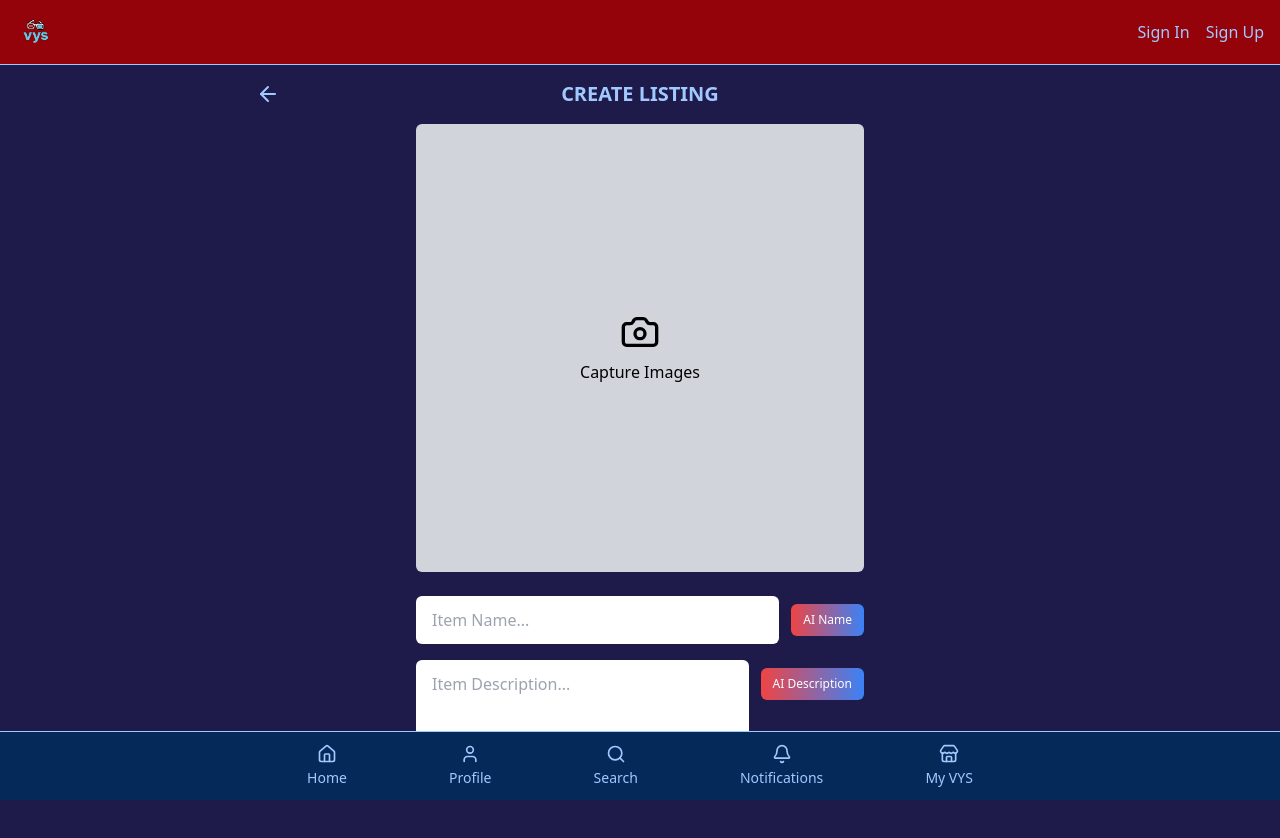
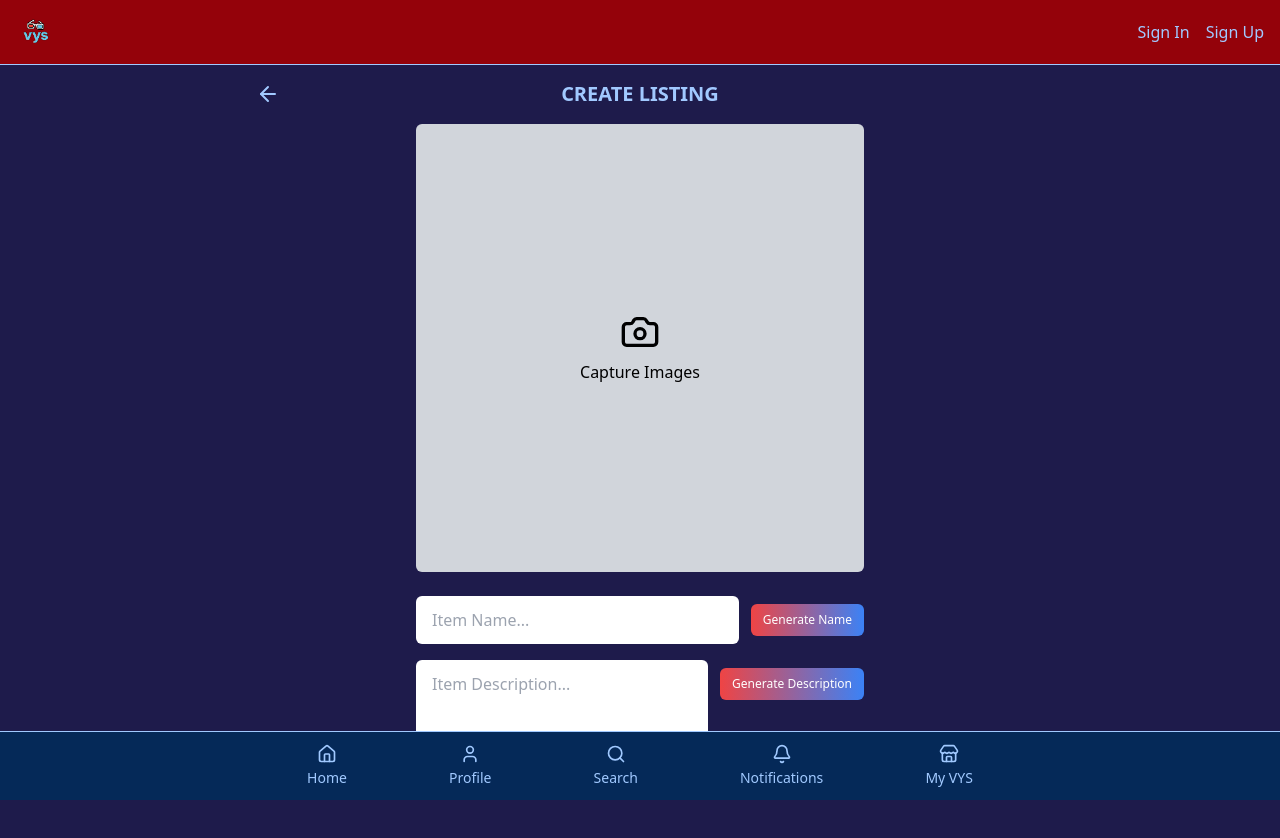
Before and after one commit to Moonwalkert3ch/VYS, a Next.js app in the folder vys-app/: page /create-listing in a window 1280 px wide. Shown: the top 838 px of the page. Built offline with nearby package versions, Linux system fonts and the light colour scheme; no server answers.

Commit message:
created component for menu bar

```diff
--- a/vys-app/src/app/create-listing/page.tsx
+++ b/vys-app/src/app/create-listing/page.tsx
@@ -1,71 +1,8 @@
-'use client';
+import CreateListingPage from "@/components/CreateListingPage";
 
-import { ArrowLeft, Plus, Camera } from 'lucide-react';
-import { useRouter } from 'next/navigation';
-import { useState } from 'react';
-import BottomNavBar from '@/components/BottomNavBar';
 
 export default function CreateListing() {
-  const router = useRouter();
-  const [itemName, setItemName] = useState('');
-  const [itemDescription, setItemDescription] = useState('');
-
   return (
-    <>
-      <main className="min-h-screen w-full bg-indigo-950 text-[#A1C9FF] flex flex-col items-center px-4 pb-32">
-        {/* Header */}
-        <div className="w-full flex items-center justify-between py-4 max-w-screen-md">
-          <button onClick={() => router.back()}>
-            <ArrowLeft className="text-[#A1C9FF] h-6 w-6" />
-          </button>
-          <h1 className="text-lg sm:text-xl font-bold text-center flex-1 -ml-6">CREATE LISTING</h1>
-        </div>
-
-        {/* Capture Images */}
-        <div className="bg-gray-300 w-full aspect-square max-w-md flex flex-col items-center justify-center rounded-md">
-          <Camera className="h-10 w-10 text-black mb-2" />
-          <span className="text-black font-medium">Capture Images</span>
-        </div>
-
-        {/* Form */}
-        <div className="w-full max-w-md mt-6 space-y-4">
-          <div className="flex items-center gap-3">
-            {/* <button className="bg-white p-3 rounded-lg">
-              <Plus className="h-6 w-6 text-indigo-950" />
-            </button> */}
-            <input
-              type="text"
-              value={itemName}
-              onChange={(e) => setItemName(e.target.value)}
-              placeholder="Item Name..."
-              className="flex-grow px-4 py-3 rounded-md text-black placeholder-gray-400 focus:outline-none"
-            />
-            <button className="bg-gradient-to-r from-red-500 to-blue-500 text-white text-xs px-3 py-2 rounded-md">
-              AI Name
-            </button>
-          </div>
-
-          <div className="flex items-start gap-3">
-            <textarea
-              value={itemDescription}
-              onChange={(e) => setItemDescription(e.target.value)}
-              placeholder="Item Description..."
-              className="flex-grow px-4 py-3 rounded-md text-black placeholder-gray-400 focus:outline-none h-28 resize-none"
-            />
-            <button className="bg-gradient-to-r from-red-500 to-blue-500 text-white text-xs px-3 py-2 rounded-md h-fit mt-2">
-              AI Description
-            </button>
-          </div>
-        </div>
-      </main>
-
-      {/* Bottom Navigation Bar */}
-      <BottomNavBar />
-    </>
-  );
+    <CreateListingPage />
+  )
 }
-// This code defines a CreateListing component for a Next.js application.
-// It includes a header with a back button, an image capture area, and a form for entering item details.
-// The bottom navigation bar provides quick access to different sections of the app.
-// The component uses Lucide icons for visual elements and maintains a responsive design with Tailwind CSS classes.
-// The form allows users to input an item name and description, with options for AI-generated suggestions.
--- /dev/null
+++ b/vys-app/src/app/upload-image/page.tsx
@@ -0,0 +1,15 @@
+
+
+export default function UploadImagePage() {
+    return (
+        <main className="min-h-screen w-full bg-indigo-950 text-[#A1C9FF] flex flex-col items-center text-center p-4 pb-32">
+            <div className="w-full max-w-screen-lg flex flex-col items-center gap-4 mt-4 px-4">
+                <h1 className="text-2xl font-bold mb-4">Upload Image</h1>
+                <div className="bg-gray-300 w-full aspect-square max-w-md flex flex-col items-center justify-center rounded-md">
+                    <span className="text-black font-medium">Drag and drop an image here or click to select</span>
+                </div>
+                <p className="text-gray-400 text-sm mt-2">Supported formats: JPG, PNG, GIF</p>
+            </div>
+        </main>
+    );
+}
--- a/vys-app/src/components/BottomNavBar.tsx
+++ b/vys-app/src/components/BottomNavBar.tsx
@@ -1,15 +1,18 @@
 'use client';
 
 import { Home, User, Search, Bell, Store } from 'lucide-react';
+import Link from 'next/link';
 
 export default function BottomNavBar() {
   return (
     <nav className="fixed bottom-0 left-0 w-full bg-[#052958] text-[#A1C9FF] border-t border-[#A1C9FF] z-40">
       <ul className="flex justify-around items-center py-3 max-w-screen-md mx-auto">
-        <li className="flex flex-col items-center text-xs sm:text-sm cursor-pointer">
-          <Home className="h-5 w-5 mb-1" />
-          Home
-        </li>
+        <Link href="/">
+          <li className="flex flex-col items-center text-xs sm:text-sm cursor-pointer">
+            <Home className="h-5 w-5 mb-1" />
+            Home
+          </li>
+        </Link>
         <li className="flex flex-col items-center text-xs sm:text-sm cursor-pointer">
           <User className="h-5 w-5 mb-1" />
           Profile
--- a/vys-app/src/components/CreateListing.tsx
+++ /dev/null
@@ -1,8 +0,0 @@
-// app/create-listing/page.tsx
-export default function CreateListingPage() {
-  return (
-    <div className="text-white">
-      <h1>Create Listing Page</h1>
-    </div>
-  );
-}
--- /dev/null
+++ b/vys-app/src/components/CreateListingPage.tsx
@@ -0,0 +1,72 @@
+// app/create-listing/page.tsx
+'use client';
+
+import { ArrowLeft, Camera } from 'lucide-react';
+import { useRouter } from 'next/navigation';
+import { useState } from 'react';
+import BottomNavBar from '@/components/BottomNavBar';
+
+export default function CreateListingPage() {
+  const router = useRouter();
+  const [itemName, setItemName] = useState('');
+  const [itemDescription, setItemDescription] = useState('');
+
+  return (
+    <>
+      <main className="min-h-screen w-full bg-indigo-950 text-[#A1C9FF] flex flex-col items-center px-4 pb-32">
+        {/* Header */}
+        <div className="w-full flex items-center justify-between py-4 max-w-screen-md">
+          <button onClick={() => router.back()}>
+            <ArrowLeft className="text-[#A1C9FF] h-6 w-6" />
+          </button>
+          <h1 className="text-lg sm:text-xl font-bold text-center flex-1 -ml-6">CREATE LISTING</h1>
+        </div>
+
+        {/* Capture Images */}
+        <div className="bg-gray-300 w-full aspect-square max-w-md flex flex-col items-center justify-center rounded-md">
+          <Camera className="h-10 w-10 text-black mb-2" />
+          <span className="text-black font-medium">Capture Images</span>
+        </div>
+
+        {/* Form */}
+        <div className="w-full max-w-md mt-6 space-y-4">
+          <div className="flex items-center gap-3">
+            {/* <button className="bg-white p-3 rounded-lg">
+              <Plus className="h-6 w-6 text-indigo-950" />
+            </button> */}
+            <input
+              type="text"
+              value={itemName}
+              onChange={(e) => setItemName(e.target.value)}
+              placeholder="Item Name..."
+              className="flex-grow px-4 py-3 rounded-md text-black placeholder-gray-400 focus:outline-none"
+            />
+            <button className="bg-gradient-to-r from-red-500 to-blue-500 text-white text-xs px-3 py-2 rounded-md">
+              Generate Name
+            </button>
+          </div>
+
+          <div className="flex items-start gap-3">
+            <textarea
+              value={itemDescription}
+              onChange={(e) => setItemDescription(e.target.value)}
+              placeholder="Item Description..."
+              className="flex-grow px-4 py-3 rounded-md text-black placeholder-gray-400 focus:outline-none h-28 resize-none"
+            />
+            <button className="bg-gradient-to-r from-red-500 to-blue-500 text-white text-xs px-3 py-2 rounded-md h-fit mt-2">
+              Generate Description
+            </button>
+          </div>
+        </div>
+      </main>
+
+      {/* Bottom Navigation Bar */}
+      <BottomNavBar />
+    </>
+  );
+}
+// This code defines a CreateListing component for a Next.js application.
+// It includes a header with a back button, an image capture area, and a form for entering item details.
+// The bottom navigation bar provides quick access to different sections of the app.
+// The component uses Lucide icons for visual elements and maintains a responsive design with Tailwind CSS classes.
+// The form allows users to input an item name and description, with options for AI-generated suggestions.
--- a/vys-app/src/components/HomePage.tsx
+++ b/vys-app/src/components/HomePage.tsx
@@ -33,7 +33,7 @@ export default function HomePage() {
               placeholder="Enter zip code"
               className="rounded-md px-3 py-2 text-sm text-gray-800 placeholder-gray-400 focus:outline-none w-full sm:w-28"
             />
-            <button className="bg-[#A1C9FF] text-indigo-950 font-semibold px-4 py-2 rounded-md hover:bg-[#45132F] hover:text-[#A1C9FF] transition">
+            <button className="bg-[#052958] text-[#A1C9FF] font-semibold px-4 py-2 rounded-md hover:bg-[#45132F] transition">
               Go
             </button>
           </div>
@@ -45,7 +45,7 @@ export default function HomePage() {
         <div
           className={`flex items-center transition-all duration-300 ease-in-out ${
             isFabOpen ? 'w-32' : 'w-12'
-          } bg-[#052958] hover:bg-[#063f8f] text-[#A1C9FF] rounded-full px-3 py-2 cursor-pointer shadow-lg`}
+          } bg-[#052958] hover:bg-[#45132F] text-[#A1C9FF] rounded-full px-3 py-2 cursor-pointer shadow-lg`}
           onClick={() => {
             if (isFabOpen) {
               router.push('/create-listing');
```
